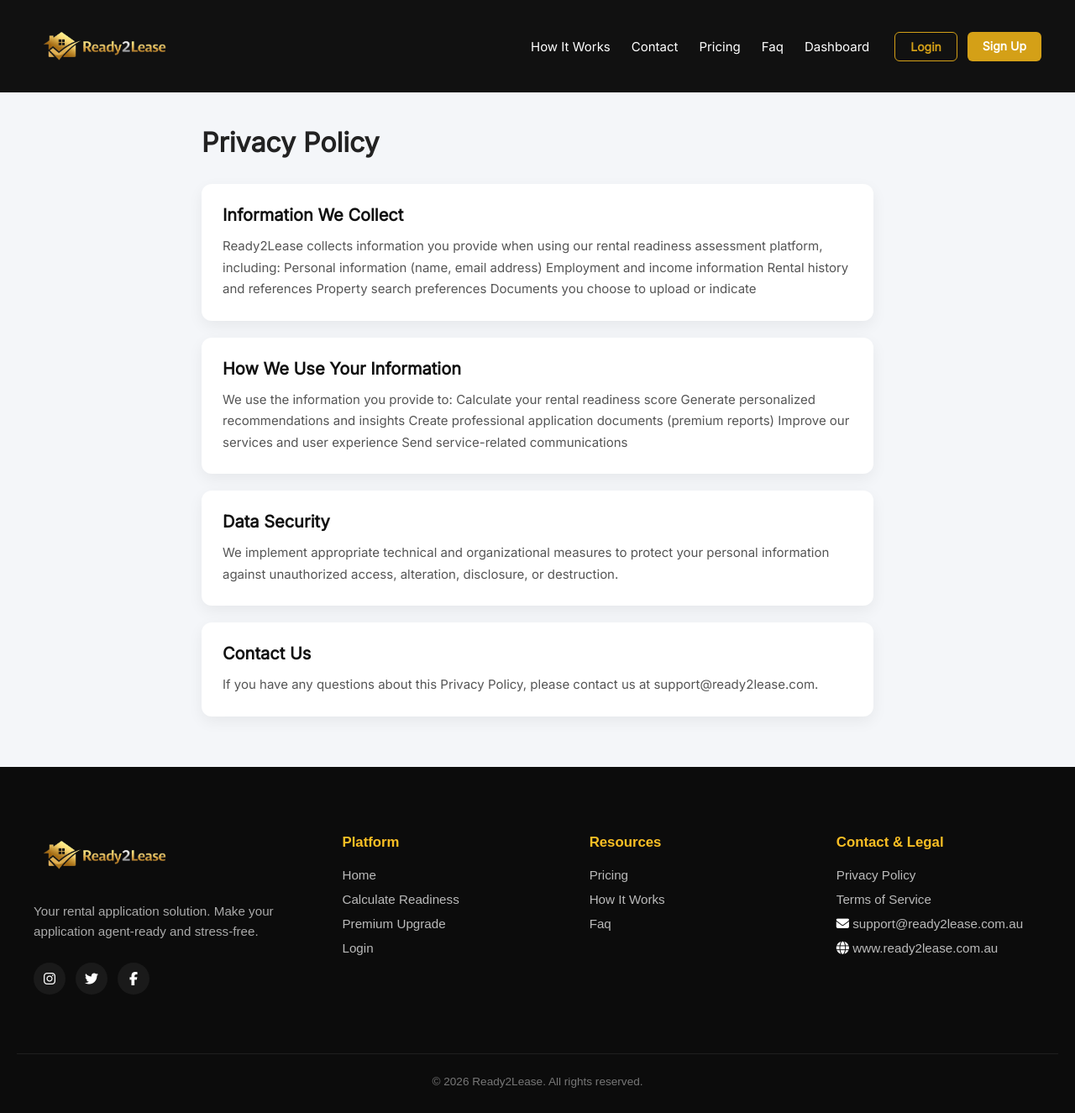
After one commit to hackshak/Ready2Lease, a Django app: page /privacy/ in a window 1280 px wide. The commit adds this page. Shown: the whole page at 84% size. Run offline with Django 5.2, Linux system fonts and the light colour scheme.

Commit message:
added the privacy and checkout page

```diff
--- a/core/urls.py
+++ b/core/urls.py
@@ -3,5 +3,7 @@ from . import views
 
 urlpatterns = [
     path("",views.home_page,name="home"),
-    path("upgrade/",views.upgrade_page,name="upgrade_page")
+    path("upgrade/",views.upgrade_page,name="upgrade_page"),
+    path('privacy/',views.privacy_page,name="privacy_page"),
+    path('terms/',views.terms_page,name="terms_page")
 ]
--- a/core/views.py
+++ b/core/views.py
@@ -7,3 +7,11 @@ def home_page(request):
 
 def upgrade_page(request):
     return render(request,"core/upgrade.html")
+
+
+def privacy_page(request):
+    return render(request,"core/privacy_terms.html")
+
+
+def terms_page(request):
+    return render(request,"core/terms_page.html")
--- a/payments/urls.py
+++ b/payments/urls.py
@@ -6,4 +6,5 @@ urlpatterns = [
     path("webhook/", views.stripe_webhook, name="stripe_webhook"),
     path("success/", views.payment_success, name="payment_success"),
     path("cancel/", views.payment_cancel, name="payment_cancel"),
+    path("already-premium/", views.already_premium_view, name="already_premium"),
 ]
--- /dev/null
+++ b/templates/core/privacy_terms.html
@@ -0,0 +1,126 @@
+{% extends "base.html" %}
+
+{% block content %}
+
+<style>
+
+    .privacy-wrapper {
+        min-height: 100vh;
+        display: flex;
+        justify-content: center;
+        align-items: center;
+        padding: 40px 20px;
+        background: #f4f6f9;
+    }
+
+    .privacy-container {
+        width: 100%;
+        max-width: 800px;
+    }
+
+    .privacy-container h1 {
+        text-align: left;
+        margin-bottom: 30px;
+        font-size: 32px;
+        color: #222;
+    }
+
+    .policy-box {
+        background: #ffffff;
+        padding: 25px;
+        margin-bottom: 20px;
+        border-radius: 12px;
+        box-shadow: 0 6px 18px rgba(0, 0, 0, 0.06);
+        text-align: left;
+    }
+
+    .policy-box h2 {
+        margin-bottom: 12px;
+        font-size: 20px;
+        color: #111;
+    }
+
+    .policy-box p {
+        font-size: 15px;
+        line-height: 1.7;
+        color: #555;
+    }
+
+    /* Responsive Improvements */
+    @media (max-width: 768px) {
+
+        .privacy-wrapper {
+            padding: 30px 15px;
+            align-items: flex-start; /* better for mobile scroll */
+        }
+
+        .privacy-container h1 {
+            font-size: 26px;
+        }
+
+        .policy-box {
+            padding: 20px;
+        }
+
+        .policy-box h2 {
+            font-size: 18px;
+        }
+
+        .policy-box p {
+            font-size: 14px;
+        }
+    }
+
+</style>
+
+
+<div class="privacy-wrapper">
+    <div class="privacy-container">
+
+        <h1>Privacy Policy</h1>
+
+        <div class="policy-box">
+            <h2>Information We Collect</h2>
+            <p>
+                Ready2Lease collects information you provide when using our rental readiness assessment platform, including:
+
+                Personal information (name, email address)
+                Employment and income information
+                Rental history and references
+                Property search preferences
+                Documents you choose to upload or indicate
+            </p>
+        </div>
+
+        <div class="policy-box">
+            <h2>How We Use Your Information</h2>
+            <p>
+                We use the information you provide to:
+
+                Calculate your rental readiness score
+                Generate personalized recommendations and insights
+                Create professional application documents (premium reports)
+                Improve our services and user experience
+                Send service-related communications
+            </p>
+        </div>
+
+        <div class="policy-box">
+            <h2>Data Security</h2>
+            <p>
+                We implement appropriate technical and organizational measures to protect your personal information against unauthorized access, alteration, disclosure, or destruction.
+            </p>
+        </div>
+
+        <div class="policy-box">
+            <h2>Contact Us</h2>
+            <p>
+                If you have any questions about this Privacy Policy, please contact us at support@ready2lease.com.
+            </p>
+        </div>
+
+    </div>
+</div>
+
+{% include "footer.html" %}
+{% endblock content %}
--- a/templates/footer.html
+++ b/templates/footer.html
@@ -51,12 +51,16 @@
         <div class="footer-col">
             <h4>Contact & Legal</h4>
             <ul>
+                <li><a href="{% url 'privacy_page' %}">Privacy Policy</a></li>
+                <li><a href="{% url 'terms_page' %}">Terms of Service</a></li>
+
                 <li><i class="fas fa-envelope"></i>
                     <a href="mailto:support@ready2lease.com.au">support@ready2lease.com.au</a>
                 </li>
                 <li><i class="fas fa-globe"></i>
                     <a href="#">www.ready2lease.com.au</a>
                 </li>
+
             </ul>
         </div>
 
```
Also changed, not shown: payments/views.py (+6 -1 lines), templates/core/terms_page.html (added, +142 -0 lines), templates/core/upgrade.html (+28 -16 lines), templates/payments/already_premium.html (added, +91 -0 lines), templates/sidebar.html (+34 -44 lines).
